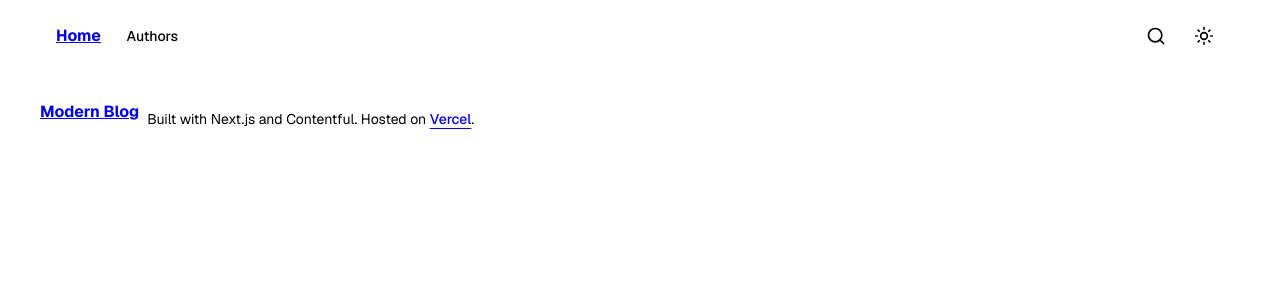
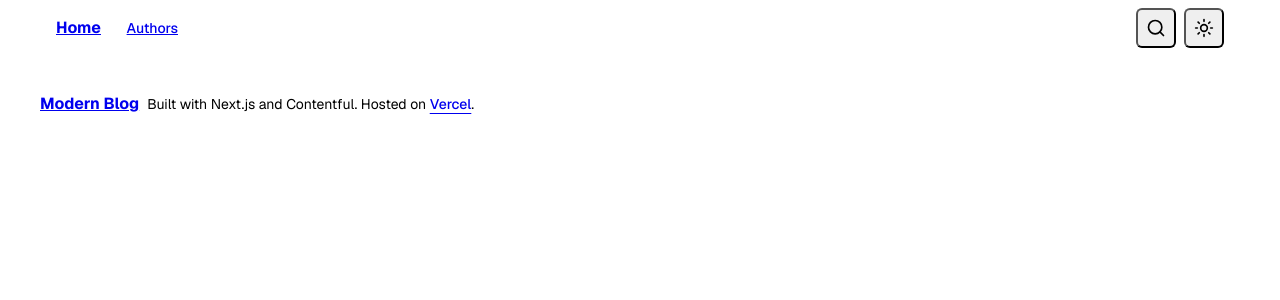
Before and after one commit to jyotiogennavar/my-travel-blog, a Next.js app: page / in a window 1280 px wide. Shown: the top 300 px of the page. Built offline with nearby package versions, Linux system fonts and the light colour scheme; no server answers.

Commit message:
Refactor CSS styles and file structure, and improve global styles

```diff
--- a/styles/globals.css
+++ b/styles/globals.css
@@ -1,82 +1,47 @@
-
-@import './variables.css';
-
-/* Box sizing rules */
-*,
-*::before,
-*::after {
+/* 1. Use a more-intuitive box-sizing model */
+*, *::before, *::after {
   box-sizing: border-box;
 }
 
-/* Prevent font size inflation */
-html {
-  -moz-text-size-adjust: none;
-  -webkit-text-size-adjust: none;
-  text-size-adjust: none;
+/* 2. Remove default margin */
+* {
+  margin: 0;
 }
 
-/* Remove default margin in favour of better control in authored CSS */
-body, h1, h2, h3, h4, p,
-figure, blockquote, dl, dd {
-  margin-block-end: 0;
+body {
+  /* 3. Add accessible line-height */
+  line-height: 1.5;
+  /* 4. Improve text rendering */
+  -webkit-font-smoothing: antialiased;
 }
 
-/* Remove list styles on ul, ol elements with a list role, which suggests default styling will be removed */
-ul[role='list'],
-ol[role='list'] {
-  list-style: none;
+/* 5. Improve media defaults */
+img, picture, video, canvas, svg {
+  display: block;
+  max-width: 100%;
 }
 
-/* Set core body defaults */
-body {
-  min-height: 100vh;
-  line-height: 1.5;
+/* 6. Inherit fonts for form controls */
+input, button, textarea, select {
+  font: inherit;
 }
 
-/* Set shorter line heights on headings and interactive elements */
-h1, h2, h3, h4,
-button, input, label {
-  line-height: 1.1;
+/* 7. Avoid text overflows */
+p, h1, h2, h3, h4, h5, h6 {
+  overflow-wrap: break-word;
 }
 
-/* Balance text wrapping on headings */
-h1, h2,
-h3, h4 {
+/* 8. Improve line wrapping */
+p {
+  text-wrap: pretty;
+}
+h1, h2, h3, h4, h5, h6 {
   text-wrap: balance;
 }
 
-/* A elements that don't have a class get default styles */
-a:not([class]) {
-  text-decoration-skip-ink: auto;
-  text-decoration: none;
-  color: currentColor;
+/*
+  9. Create a root stacking context
+*/
+#root, #__next {
+  isolation: isolate;
 }
-
-/* Make images easier to work with */
-img,
-picture {
-  max-width: 100%;
-  display: block;
-}
-
-/* Inherit fonts for inputs and buttons */
-input, button,
-textarea, select {
-  font-family: inherit;
-  font-size: inherit;
-  background: none;
-  border: none;
-  cursor: pointer;
-}
-
-
-
-/* Make sure textareas without a rows attribute are not tiny */
-textarea:not([rows]) {
-  min-height: 10em;
-}
-
-/* Anything that has been anchored to should have extra scroll margin */
-:target {
-  scroll-margin-block: 5ex;
-}
```
